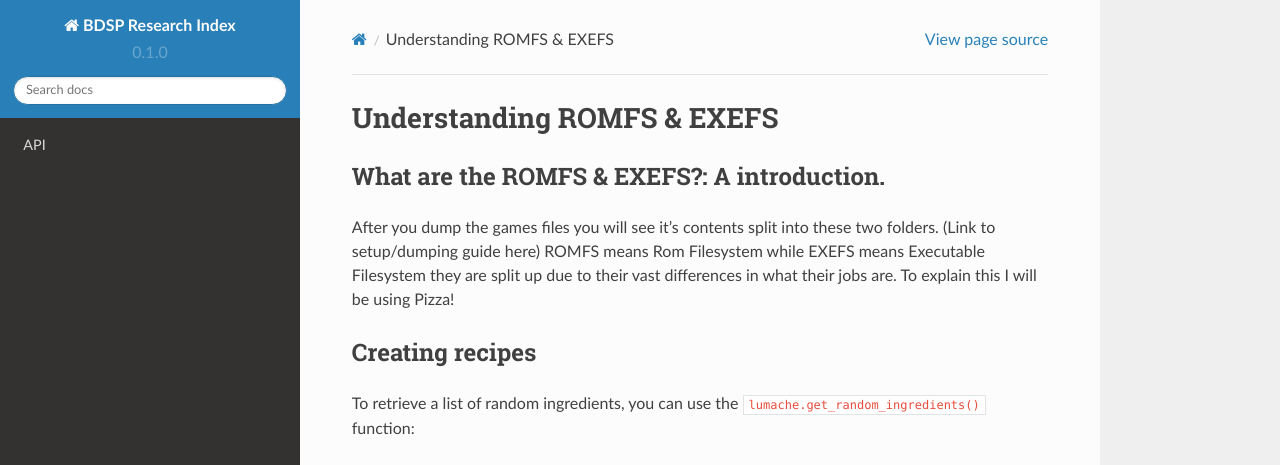
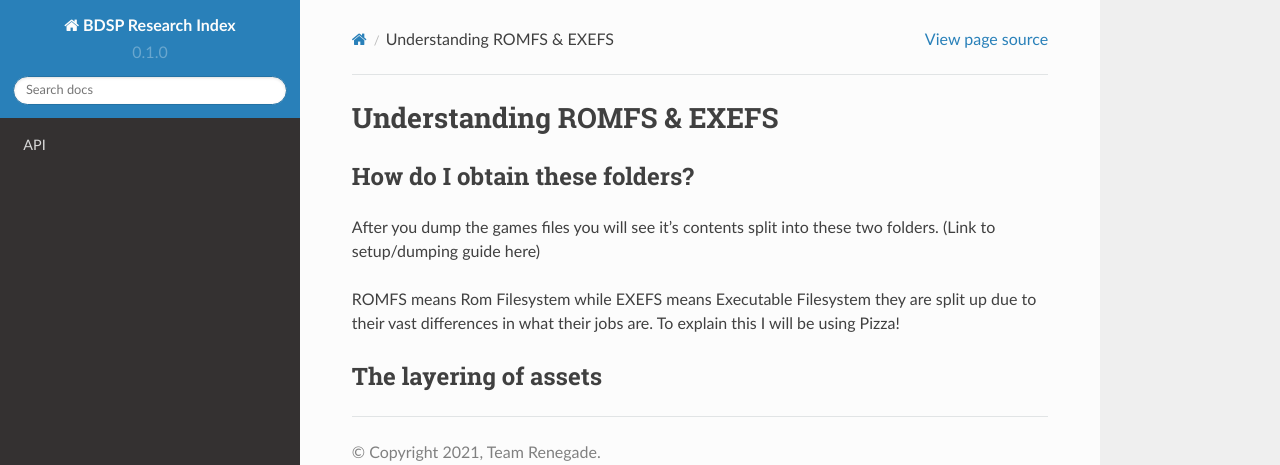
Before and after one commit to b0nesdev/bdsp-research, a Sphinx documentation site: the page built from docs/source/romfs.rst, in a window 1280 px wide and 1041 px high. Shown: the top 465 px of the window. Built offline with Sphinx 7.4.7 and the Read the Docs theme 2.0.0, drawn with Linux system fonts in a browser that asks for light colours; pages that are not in the unit, such as notebooks, are missing from menus; some of the changed text lies outside the part shown; grey boxes are pictures that could not be loaded.

Commit message:
Update romfs.rst

```diff
--- a/docs/source/romfs.rst
+++ b/docs/source/romfs.rst
@@ -3,29 +3,14 @@
 
 
 
-What are the ROMFS & EXEFS?: A introduction.
---------------------------------------------
+How do I obtain these folders?
+-----------------------------------------------------
 After you dump the games files you will see it's contents split into these two folders. (Link to setup/dumping guide here)
+
+
 ROMFS means Rom Filesystem while EXEFS means Executable Filesystem they are split up due to their vast differences in what their jobs are.
 To explain this I will be using Pizza!
 
 
-Creating recipes
-----------------
-
-To retrieve a list of random ingredients,
-you can use the ``lumache.get_random_ingredients()`` function:
-
-.. autofunction:: lumache.get_random_ingredients
-
-The ``kind`` parameter should be either ``"meat"``, ``"fish"``,
-or ``"veggies"``. Otherwise, :py:func:`lumache.get_random_ingredients`
-will raise an exception.
-
-.. autoexception:: lumache.InvalidKindError
-
-For example:
-
->>> import lumache
->>> lumache.get_random_ingredients()
-['shells', 'gorgonzola', 'parsley']
+The layering of assets
+-----------------------
```
